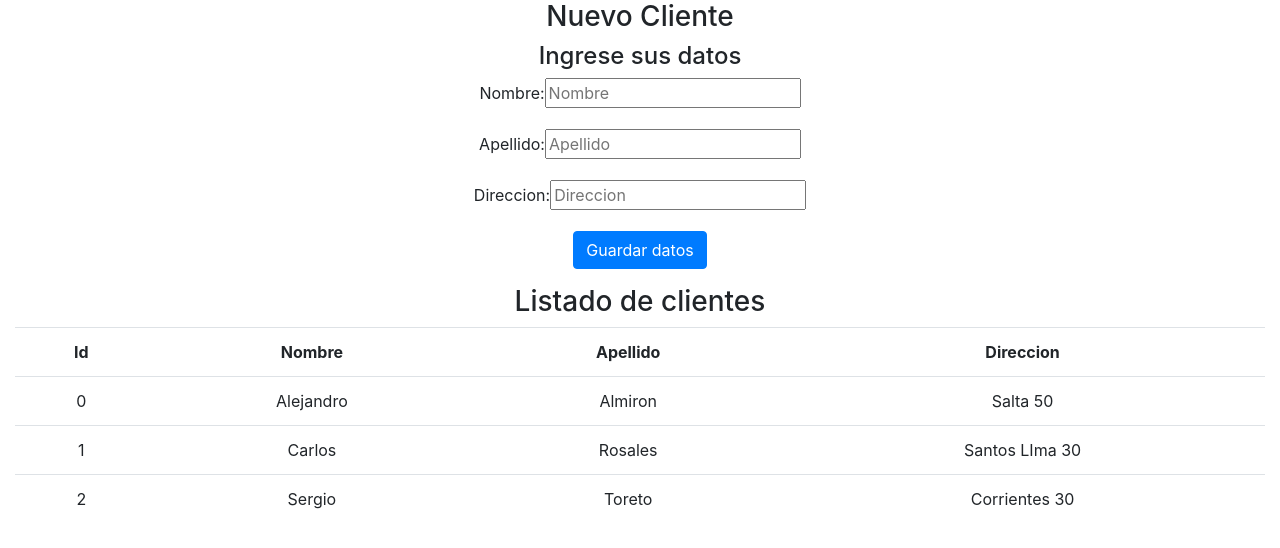
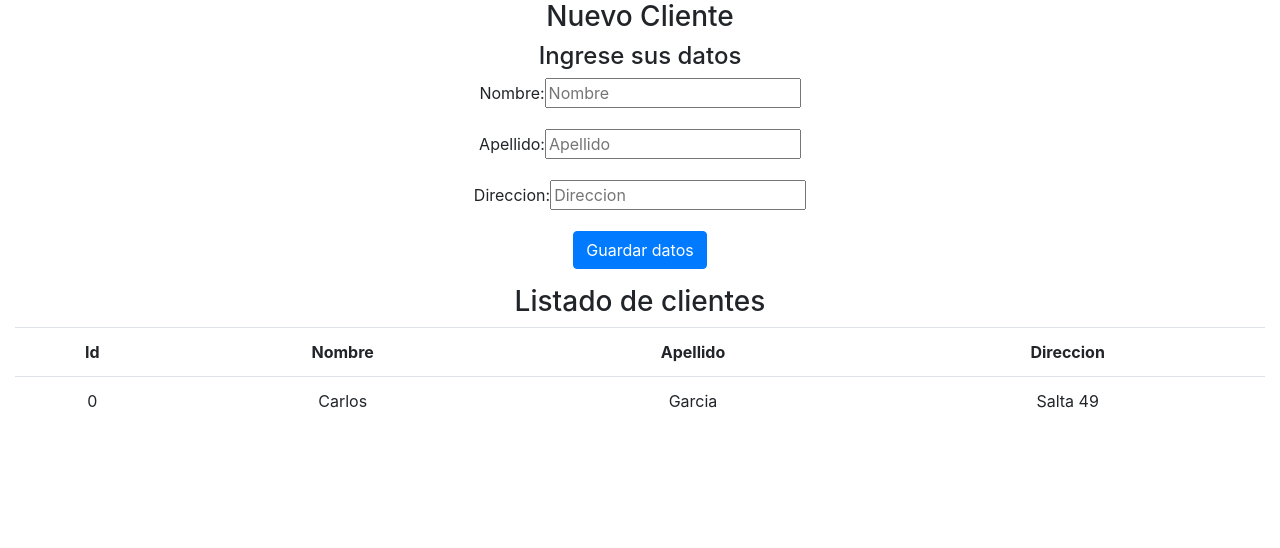
Before and after one commit to cazadorv/proy-frontend, an Angular app: page / in a window 1280 px wide. Shown: the top 548 px of the page. Built offline with nearby package versions, Linux system fonts and the light colour scheme.

Commit message:
terminado

```diff
--- a/src/app/ClientesService/clientes/listaClientes-service.ts
+++ b/src/app/Services/listasClientesClases-service/listaClientes-service.ts
@@ -1,18 +1,18 @@
 import {Injectable} from '@angular/core';
 import {Cliente} from '../../Clases/Cliente';
 
-const Clientes: Array<Cliente> = [
-    new Cliente('Carlos','Garcia','Salta 49')
+const CLIENTES: Array<Cliente> = [
+    new Cliente('Carlos','Garcia','Salta 49'),
 ];
-
+//tiempo de retraso
 const RETRASO = 500;
 
 @Injectable()
-export class ListaClientesService{
-    getLista(){
+export class ListaClienteClaseService{
+    getClientes(){
         return new Promise<Cliente[]>(data =>{
             setTimeout(()=>{
-                data(Clientes);
+                data(CLIENTES);
             },RETRASO);
         });
     }
--- a/src/app/app.component.html
+++ b/src/app/app.component.html
@@ -1,8 +1,8 @@
 <div style="text-align:center">
   <div>
-    <h3 class="panel uk-panel-title">Nuevo Cliente</h3>
+    <h3>Nuevo Cliente</h3>
   </div>
-  <div class="panel body">
+  <div>
     <div class="row">
       <div class="col-md-12">
           <formulario-Alta (onsubmit)="guardar($event)"></formulario-Alta>
@@ -14,9 +14,10 @@
     <div>
       <h3>Listado de clientes</h3>
     </div>
-    <div class="panel body">
+    <div>
       <div class="col-md-12">
           <listado [clientes]="clientes"></listado>
       </div>
+
     </div>
-  </div>
+</div>
--- a/src/app/app.component.ts
+++ b/src/app/app.component.ts
@@ -1,6 +1,6 @@
 import { Component,OnInit } from '@angular/core';
 import { Cliente} from '../app/Clases/Cliente';
-//import { ListaClientesService } from '../app/ClientesService/clientes/listaClientes-service'
+import { ListaClienteClaseService } from './Services/listasClientesClases-service/listaClientes-service'
 
 @Component({
   selector: 'app-root',
@@ -11,17 +11,15 @@ import { Cliente} from '../app/Clases/Cliente';
 export class AppComponent implements OnInit {
   clientes: Array<Cliente>=[];
 
-  //constructor(private servicio:ListaClientesService){}
+  constructor(private servicio:ListaClienteClaseService){}
+
   ngOnInit(){
-    //se prueba ingresar dos clientes
-    this.clientes.push(new Cliente('Alejandro','Almiron','Salta 50'));
-    this.clientes.push(new Cliente('Carlos','Rosales','Santos LIma 30'));
-    this.clientes.push(new Cliente('Sergio','Toreto','Corrientes 30'));
-    //this.servicio.getLista().then(data => {
-    //  this.clientes = data;
-    };
+    this.servicio.getClientes().then(data => {
+      this.clientes = data;
+    });
+  }
+
   guardar(model:Cliente){
     this.clientes.push(model);
-    console.log(model);
   }
 }
--- a/src/app/app.module.ts
+++ b/src/app/app.module.ts
@@ -5,7 +5,7 @@ import { AppComponent } from './app.component';
 
 import { FormularioClientesComponent} from './components/formulario/formulario.component'
 import { ListadoClientesComponent } from './components/listado/listado.component';
-import { ListaClientesService } from './ClientesService/clientes/listaClientes-service'
+import { ListaClienteClaseService } from './Services/listasClientesClases-service/listaClientes-service'
 
 @NgModule({
   declarations: [
@@ -17,7 +17,7 @@ import { ListaClientesService } from './ClientesService/clientes/listaClientes-s
     BrowserModule,FormsModule
   ],
   providers: [
-    ListaClientesService
+    ListaClienteClaseService
   ],
   bootstrap: [AppComponent]
 })
```
